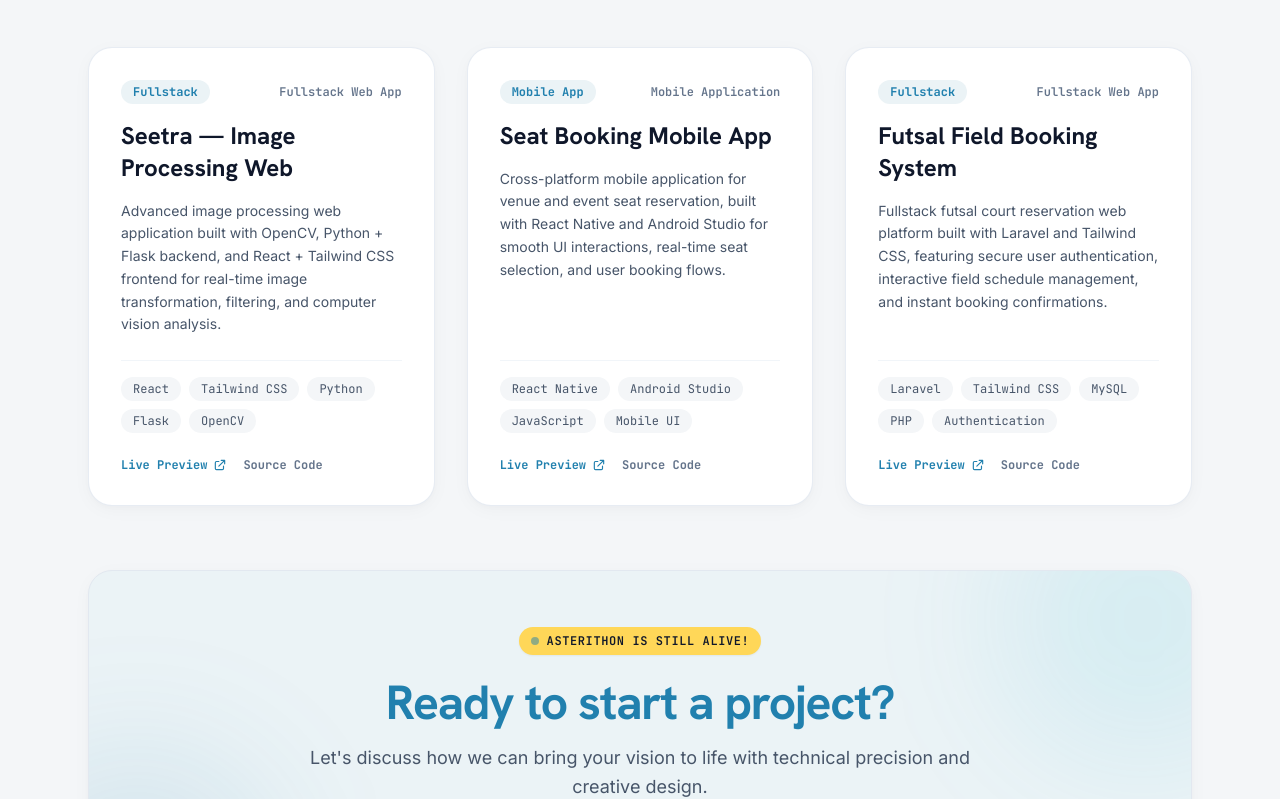
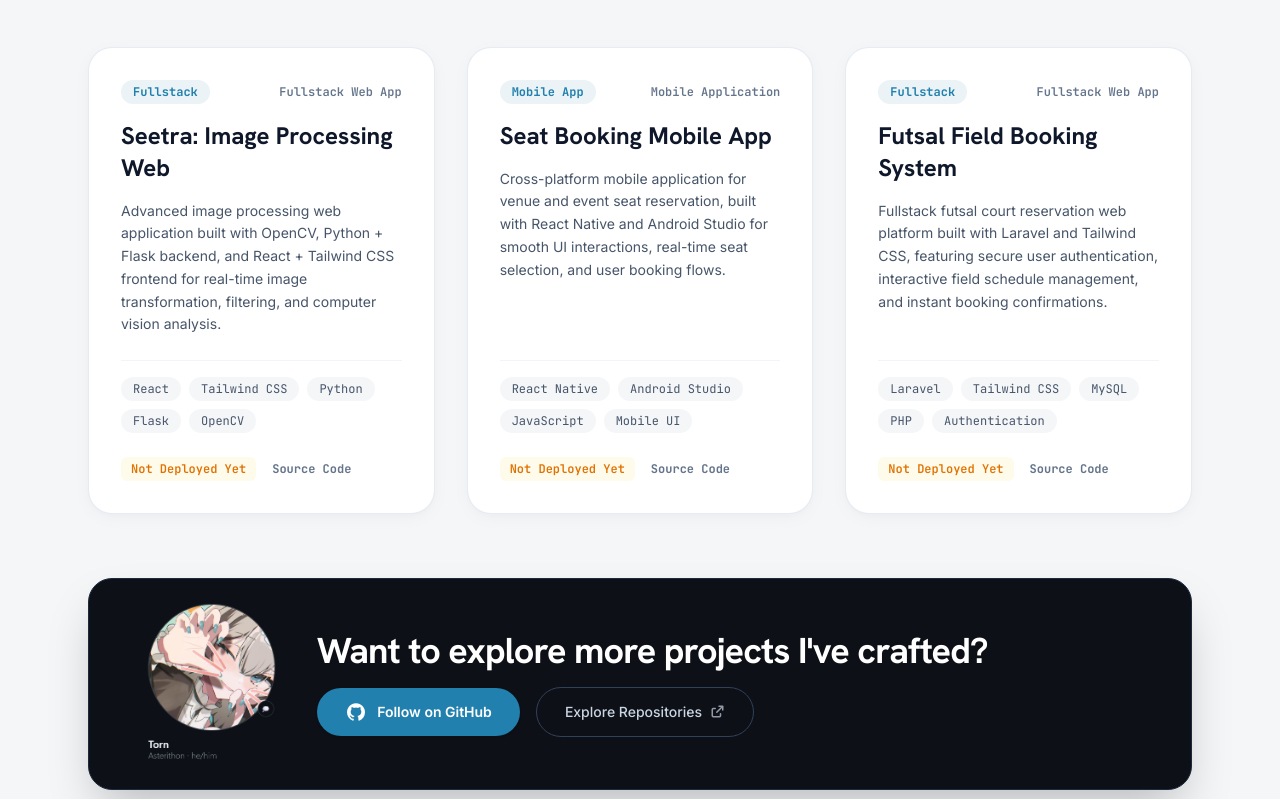
Before and after one commit to Asterithon/bintangandika, a Vue app: page /projects in a window 1280 px wide. Shown: the part 331-1130 px from the top of the page. Built offline with nearby package versions, Linux system fonts and the light colour scheme.

Commit message:
feat: add GithubCTA component for showcasing GitHub profile and projects

```diff
--- a/package.json
+++ b/package.json
@@ -9,6 +9,7 @@
     "preview": "vite preview"
   },
   "dependencies": {
+    "@fortawesome/fontawesome-free": "^7.3.1",
     "@remixicon/vue": "^4.9.0",
     "@tailwindcss/vite": "^4.3.3",
     "tailwindcss": "^4.3.3",
--- /dev/null
+++ b/src/components/GithubCTA.vue
@@ -0,0 +1,45 @@
+<template>
+    <section class="max-w-6xl mx-auto px-4 sm:px-6 my-16">
+        <!-- Bento Card Container: 1 Col di Mobile, 2 Col di Desktop (lg:grid-cols-12) -->
+        <div
+            class="bg-[#0d1117] border border-slate-800 rounded-3xl p-8 sm:px-14 sm:py-6 relative overflow-hidden grid grid-cols-1 lg:grid-cols-12 gap-10 items-center shadow-2xl">
+
+            <div class="relative z-10 lg:col-span-2 flex justify-center items-center">
+                <div class="relative group w-full max-w-xs sm:max-w-sm flex justify-center">
+
+                    <!-- Image: tanpa border, tinggi otomatis (h-auto), soft radial mask -->
+                    <img src="../assets/github.png" alt="GitHub Profile Showcase"
+                        class="relative z-10 w-50 h-auto object-contain transition-transform duration-500 group-hover:scale-105" />
+                </div>
+            </div>
+
+            <!-- Column 2: Headline, Deskripsi & CTA (7 Kolom) -->
+            <div class="relative z-10 lg:col-span-10 flex flex-col items-center lg:items-start text-center lg:text-left">
+
+
+                <!-- Main Headline -->
+                <h2 class="text-2xl sm:text-4xl font-headline font-bold text-white tracking-tight mb-4">
+                    Want to explore more projects I've crafted?
+                </h2>
+
+                <!-- CTA Buttons -->
+                <div class="flex flex-col sm:flex-row items-center gap-4 w-full sm:w-auto">
+                    <!-- Primary Action Button: Follow on GitHub -->
+                    <a href="https://github.com/Asterithon" target="_blank" rel="noopener noreferrer"
+                        class="w-full sm:w-auto px-7 py-3.5 rounded-full bg-(--color-primary) hover:bg-(--color-primary-hover) text-white font-body font-semibold text-sm transition-all duration-200 shadow-sm hover:shadow-lg flex items-center justify-center gap-2.5">
+                        <i class="fa-brands fa-github text-lg"></i>
+                        <span>Follow on GitHub</span>
+                    </a>
+
+                    <!-- Secondary Action Button: Explore Repositories -->
+                    <a href="https://github.com/Asterithon?tab=repositories" target="_blank" rel="noopener noreferrer"
+                        class="w-full sm:w-auto px-7 py-3.5 rounded-full border border-slate-700 hover:border-(--color-cyan-light)/50 text-slate-300 hover:text-white hover:bg-slate-800/50 font-body font-medium text-sm transition-all duration-200 flex items-center justify-center gap-2">
+                        <span>Explore Repositories</span>
+                        <i class="fa-solid fa-arrow-up-right-from-square text-xs opacity-70"></i>
+                    </a>
+                </div>
+            </div>
+
+        </div>
+    </section>
+</template>
--- a/src/main.js
+++ b/src/main.js
@@ -2,4 +2,5 @@ import { createApp } from 'vue'
 import './style.css'
 import App from './App.vue'
 import router from './router'
+import "@fortawesome/fontawesome-free/css/all.min.css";
 createApp(App).use(router).mount('#app')
--- a/src/style.css
+++ b/src/style.css
@@ -1,20 +1,4 @@
 @import "tailwindcss";
-
-@theme {
-  --color-primary: #2180AE;
-  --color-primary-hover: #19688F;
-  --color-secondary: #2BBBD7;
-  --color-cyan-light: #8EE9FC;
-  --color-tertiary: #FFD758;
-  --color-bg-main: #F4F6F8;
-  --color-bg-card: #F8FAFC;
-  --color-bg-footer: #EEF1F4;
-  --color-bg-cta: #EBF3F6;
-  --color-text-dark: #0F172A;
-  --color-text-muted: #475569;
-  --color-text-subtle: #64748B;
-  --color-border-subtle: #E2E8F0;
-}
 
 :root {
   --color-primary: #2180AE;
--- a/src/view/Contact.vue
+++ b/src/view/Contact.vue
@@ -71,17 +71,11 @@ const handleSubmit = async () => {
     }
 }
 
-// Oper HANYA nama filenya saja, misalnya 'github' atau 'whatsapp'
-const getIconUrl = (name) => {
-    if (!name) return ''
-    return new URL(`../assets/icons/${name}.svg`, import.meta.url).href
-}
-
 const socialLinks = [
-    { id: 'wa', name: 'Whatsapp', short: 'WA', url: 'https://wa.me/6282144581125', logo: 'whatsapp' },
-    { id: 'in', name: 'LinkedIn', short: 'IN', url: 'https://www.linkedin.com/in/bintangandikaputra', logo: 'suitcase' },
-    { id: 'gh', name: 'GitHub', short: 'GH', url: 'https://github.com/Asterithon', logo: 'github' },
-    { id: 'ig', name: 'Instagram', short: 'IG', url: 'https://instagram.com/asterihon.sta', logo: 'instagram' },
+    { id: 'wa', name: 'Whatsapp', color: '#25D366', url: 'https://wa.me/6282144581125', logo: 'fa-brands fa-whatsapp' },
+    { id: 'in', name: 'LinkedIn', color: '#0A66C2', url: 'https://www.linkedin.com/in/bintangandikaputra', logo: 'fa-brands fa-linkedin' },
+    { id: 'gh', name: 'GitHub', color: '#24292F', url: 'https://github.com/Asterithon', logo: 'fa-brands fa-github' },
+    { id: 'ig', name: 'Instagram', color: '#E4405F', url: 'https://instagram.com/asterihon.sta', logo: 'fa-brands fa-instagram' },
 ]
 </script>
 
@@ -224,18 +218,12 @@ const socialLinks = [
                                 :key="item.id"
                                 :href="item.url"
                                 :title="item.name"
-                                class="group w-12 lg:hover:w-25 h-12 rounded-full bg-[#F4F6F8] hover:bg-(--color-primary) text-(--color-text-muted) hover:text-white flex items-center justify-center font-mono-custom text-xs font-bold transition-all duration-300 shadow-xs whitespace-nowrap overflow-hidden px-3"
+                                :style="{ '--brand-color': item.color }"
+                                class="group w-12 gap-2 lg:hover:w-30 h-12 rounded-full bg-[#F4F6F8] hover:bg-(--brand-color) text-(--color-text-muted) hover:text-white flex items-center justify-center font-mono-custom text-xs font-bold transition-all duration-300 shadow-xs whitespace-nowrap overflow-hidden px-3"
                             >
-                                <!-- Tampilan Mobile & Tablet: Hanya Logo SVG -->
-                                <img
-                                    :src="getIconUrl(item.logo)"
-                                    :alt="item.name"
-                                    class="block lg:hidden w-5 h-5 object-contain"
-                                />
+                                <i :class="item.logo" class="fa-xl"></i>
 
-                                <!-- Tampilan Desktop: Teks Short & Animasi Melebar saat Hover -->
-                                <span class="hidden lg:inline group-hover:hidden">{{ item.short }}</span>
-                                <span class="hidden lg:group-hover:inline">{{ item.name }}</span>
+                                <span class="hidden lg:group-hover:inline transition-all transition-discrete">{{ item.name }}</span>
                             </a>
                         </div>
                     </div>
--- a/src/view/Home.vue
+++ b/src/view/Home.vue
@@ -33,7 +33,7 @@ import AvailableBadge from '../components/AvailableBadge.vue';
         </div>
 
         <!-- Right Column: Card Widgets Grid -->
-        <div class="lg:col-span-6 space-y-5 relative overflow-hidden">
+        <div class="lg:col-span-6 space-y-5 relative overflow-hidden md:py-10">
 
                 <!-- Top Row Cards -->
                 <div class="grid grid-cols-1 sm:grid-cols-2 gap-5">
--- a/src/view/Projects.vue
+++ b/src/view/Projects.vue
@@ -1,6 +1,7 @@
 <script setup>
 import { ref, computed } from 'vue';
 import ProjectCTA from '../components/ProjectCTA.vue';
+import GithubCTA from '../components/GithubCTA.vue';
 
 const selectedCategory = ref('All');
 const categories = ['All', 'Fullstack', 'Mobile App'];
@@ -8,12 +9,12 @@ const categories = ['All', 'Fullstack', 'Mobile App'];
 const projects = [
     {
         id: 1,
-        title: 'Seetra — Image Processing Web',
+        title: 'Seetra: Image Processing Web',
         category: 'Fullstack',
         description: 'Advanced image processing web application built with OpenCV, Python + Flask backend, and React + Tailwind CSS frontend for real-time image transformation, filtering, and computer vision analysis.',
         tech: ['React', 'Tailwind CSS', 'Python', 'Flask', 'OpenCV'],
         badge: 'Fullstack Web App',
-        demoUrl: '',
+        demoUrl: '#',
         githubUrl: 'https://github.com/asterithon/seetra'
     },
     {
@@ -23,7 +24,7 @@ const projects = [
         description: 'Cross-platform mobile application for venue and event seat reservation, built with React Native and Android Studio for smooth UI interactions, real-time seat selection, and user booking flows.',
         tech: ['React Native', 'Android Studio', 'JavaScript', 'Mobile UI'],
         badge: 'Mobile Application',
-        demoUrl: '',
+        demoUrl: '#',
         githubUrl: 'https://github.com/asterithon/seatbookingapp'
     },
     {
@@ -33,7 +34,7 @@ const projects = [
         description: 'Fullstack futsal court reservation web platform built with Laravel and Tailwind CSS, featuring secure user authentication, interactive field schedule management, and instant booking confirmations.',
         tech: ['Laravel', 'Tailwind CSS', 'MySQL', 'PHP', 'Authentication'],
         badge: 'Fullstack Web App',
-        demoUrl: '',
+        demoUrl: '#',
         githubUrl: 'https://github.com/asterithon/booking-futsal'
     }
 ];
@@ -130,6 +131,7 @@ const filteredProjects = computed(() => {
         </section>
 
         <!-- Bottom Reusable CTA Banner -->
+         <GithubCTA />
         <ProjectCTA />
     </div>
 </template>
```
Also changed, not shown: src/assets/github.png (added), 1 other file (tests, documents, lock files or other folders).
